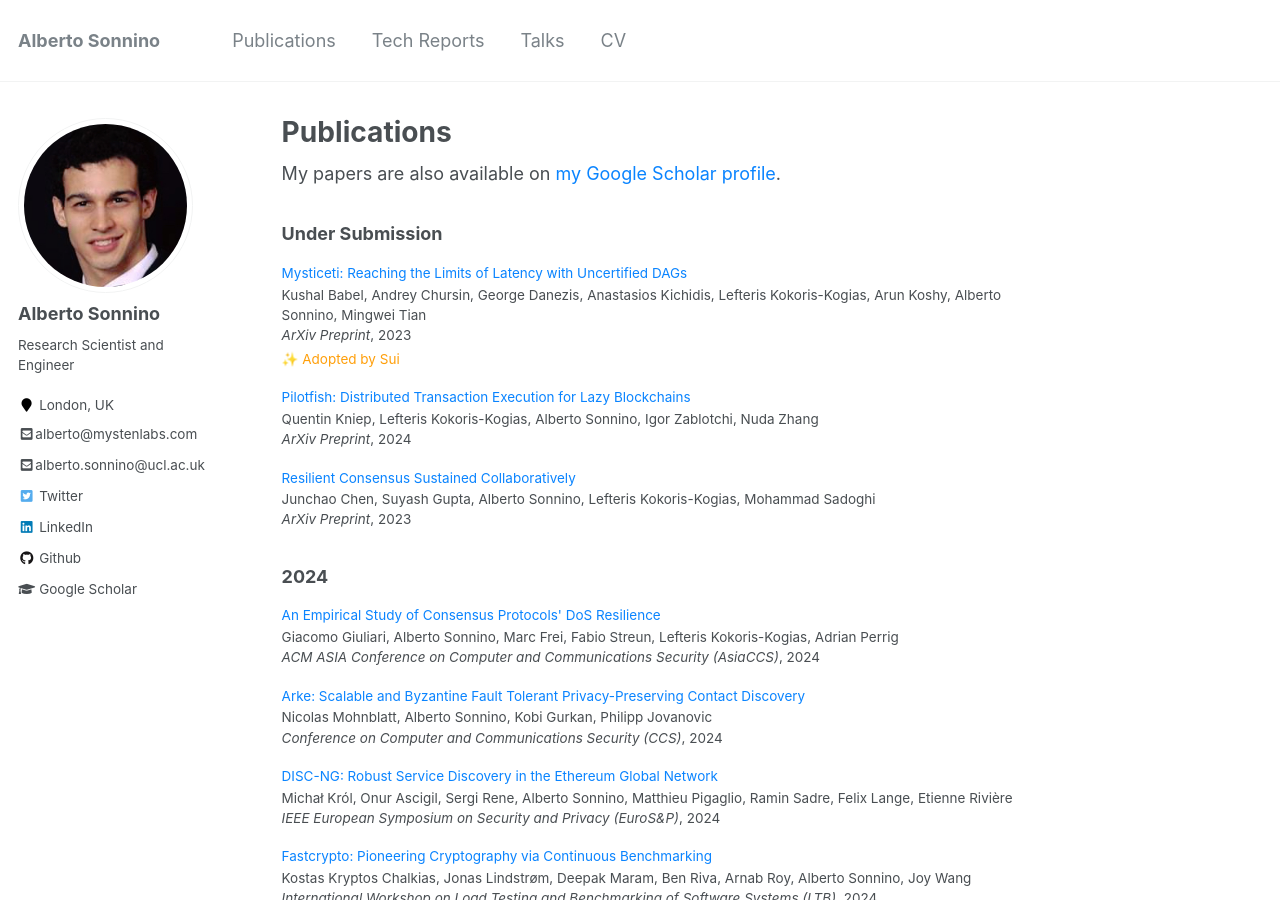
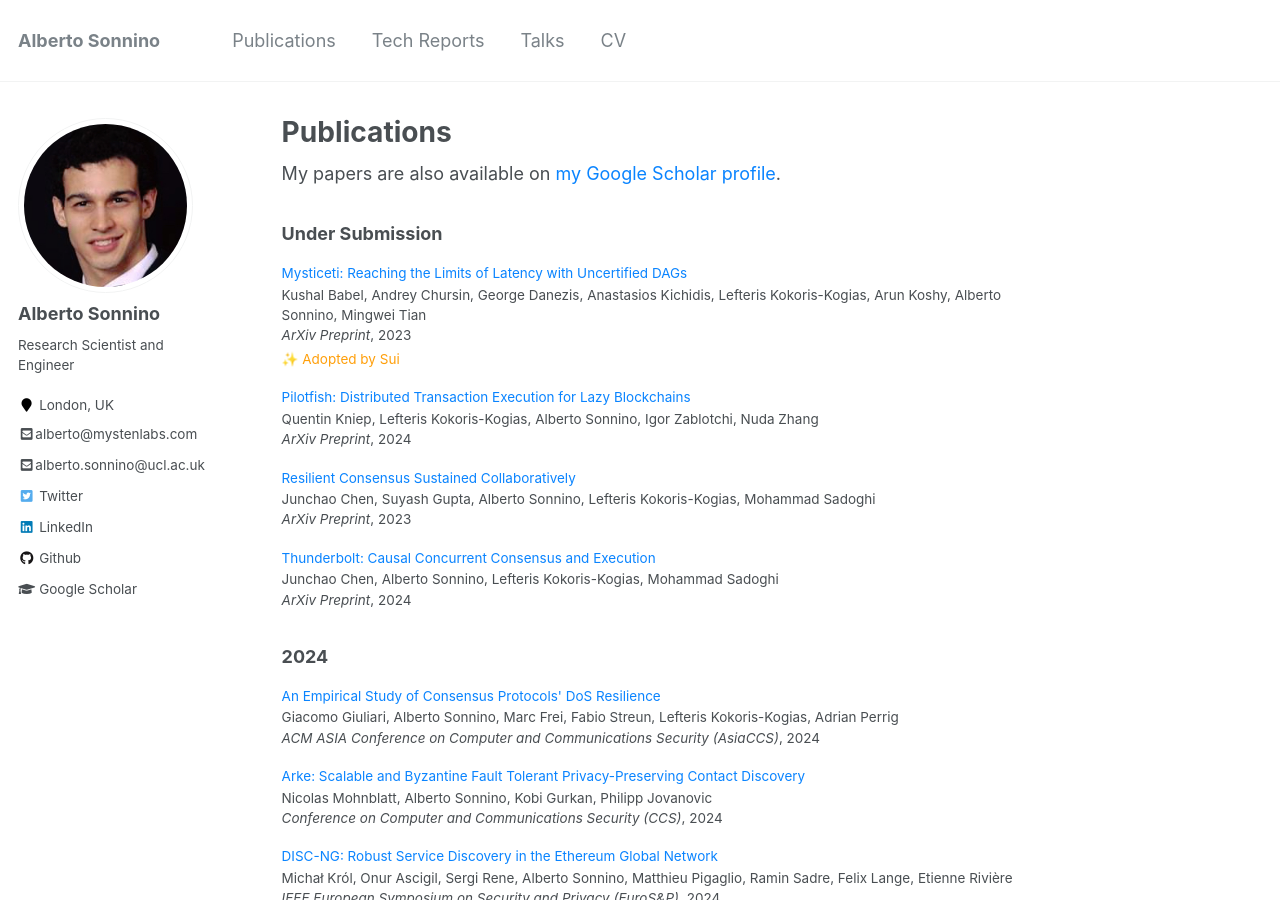
Before and after one commit to asonnino/asonnino.github.io, a Jekyll site: the page built from _pages/publications.md, in a window 1280 px wide and 900 px high. Built offline with Jekyll 4.4.1, drawn with Linux system fonts in a browser that asks for light colours.

Commit message:
feat: Thunderbolt paper

```diff
--- a/_data/papers.json
+++ b/_data/papers.json
@@ -421,5 +421,13 @@
     "venue": "ACM ASIA Conference on Computer and Communications Security (AsiaCCS)",
     "date": 2024,
     "filename": "consensus-dos.pdf"
+  },
+  {
+    "category": "submission",
+    "title": "Thunderbolt: Causal Concurrent Consensus and Execution",
+    "authors": "Junchao Chen, Alberto Sonnino, Lefteris Kokoris-Kogias, Mohammad Sadoghi",
+    "venue": "ArXiv Preprint",
+    "date": 2024,
+    "filename": "thunderbolt.pdf"
   }
 ]
```
Also changed, not shown: 1 other file.
